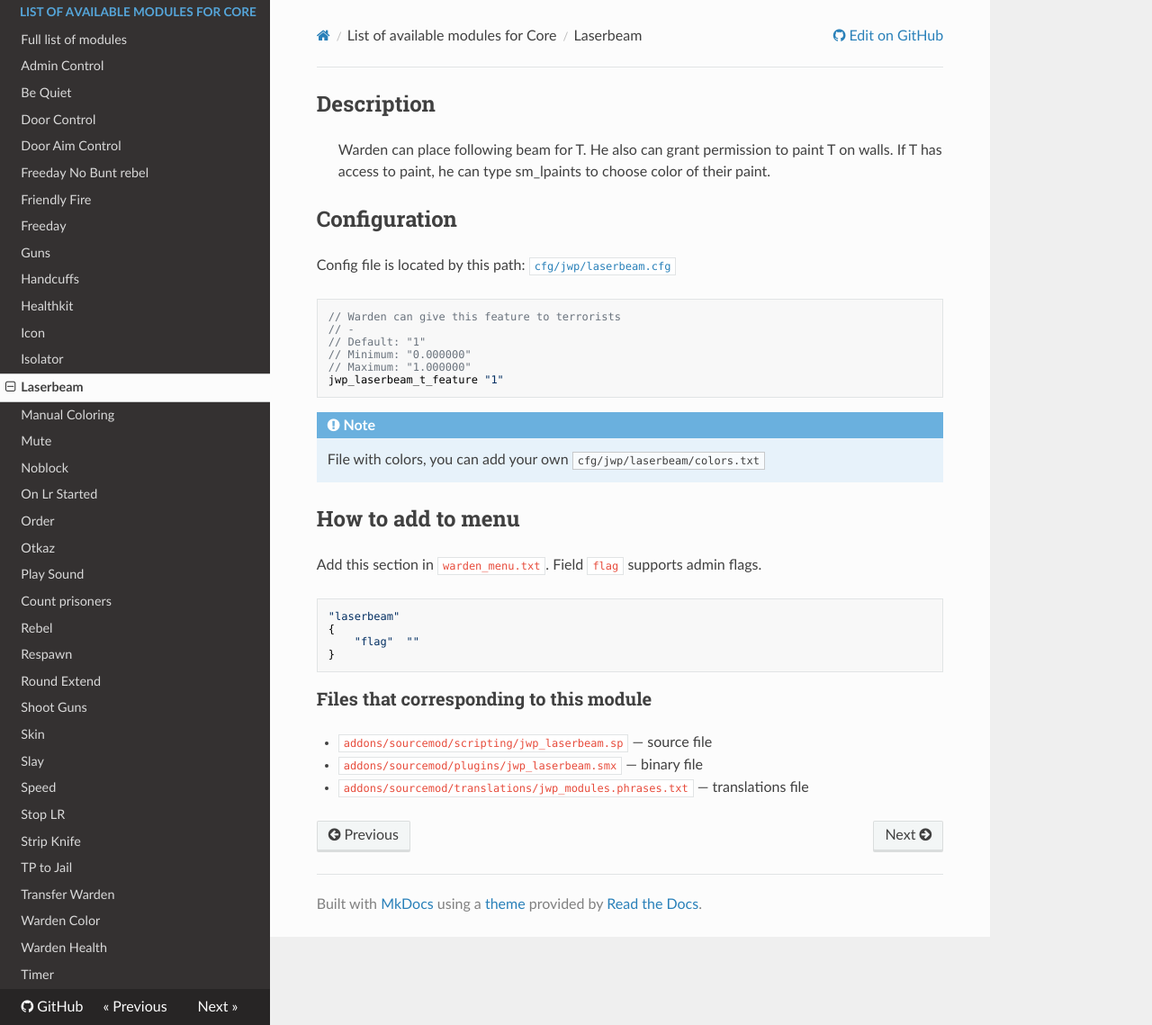
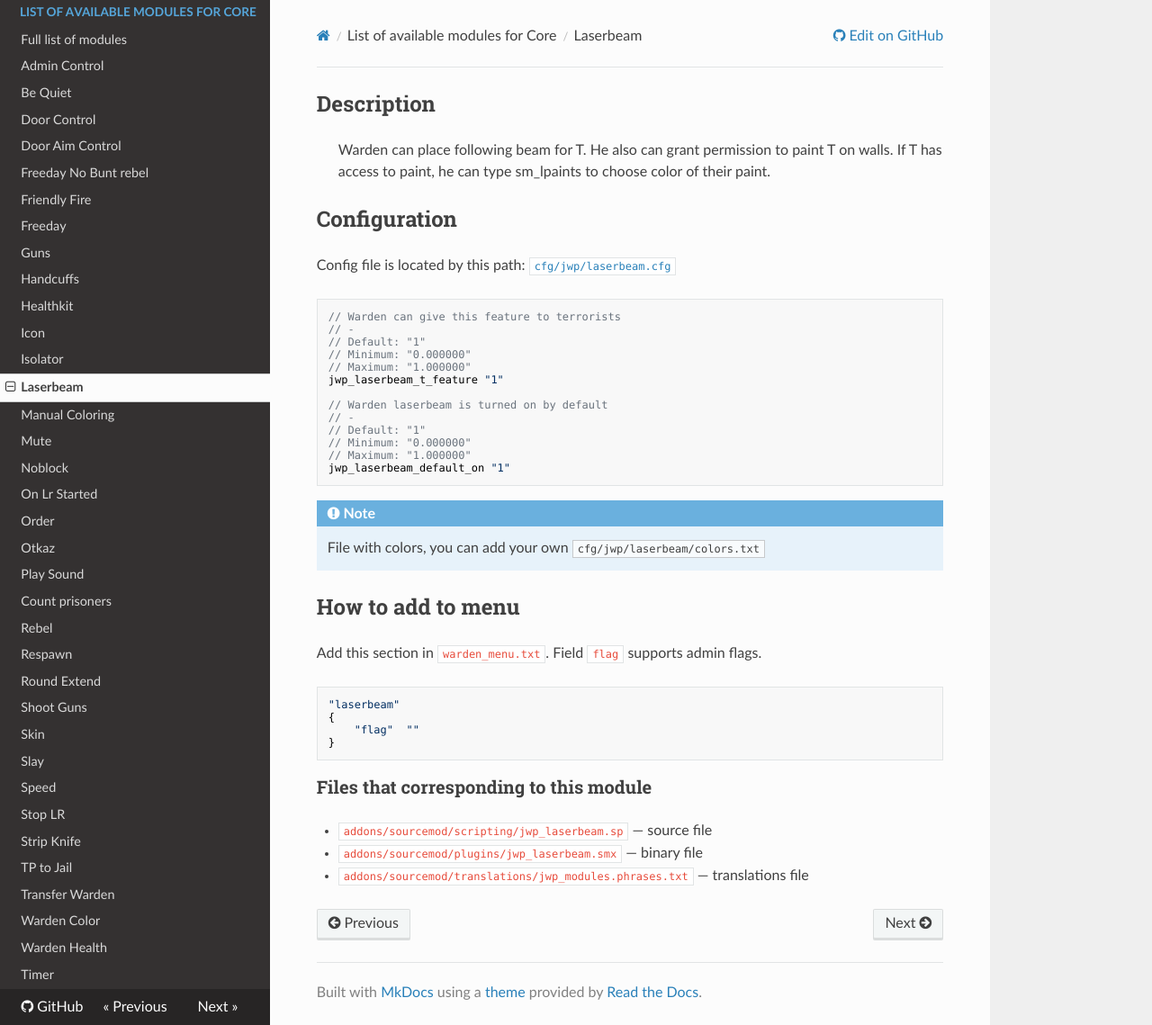
Before and after one commit to TiBarification/Jail-Warden-Pro, an MkDocs documentation site: the page built from docs/Module-Laserbeam.md, in a window 1280 px wide and 1139 px high. Shown: the whole window at 90% size. Built offline with MkDocs 1.6.1, drawn with Linux system fonts in a browser that asks for light colours; nearby versions of some CDN libraries; old or Windows-style settings are respelled for this version of MkDocs.

Commit message:
Updated docs

````diff
--- a/docs/Module-Laserbeam.md
+++ b/docs/Module-Laserbeam.md
@@ -12,6 +12,13 @@ Config file is located by this path:
 // Minimum: "0.000000"
 // Maximum: "1.000000"
 jwp_laserbeam_t_feature "1"
+
+// Warden laserbeam is turned on by default
+// -
+// Default: "1"
+// Minimum: "0.000000"
+// Maximum: "1.000000"
+jwp_laserbeam_default_on "1"
 ```
 !!! note
     File with colors, you can add your own [`cfg/jwp/laserbeam/colors.txt`](https://github.com/TiBarification/Jail-Warden-Pro/blob/master/cfg/jwp/laserbeam/colors.txt)
````
Also changed, not shown: docs/Module-Icon.md (+1 -1 lines), docs/Module-WardenVoteKick.md (added, +29 -0 lines), 1 other file.
